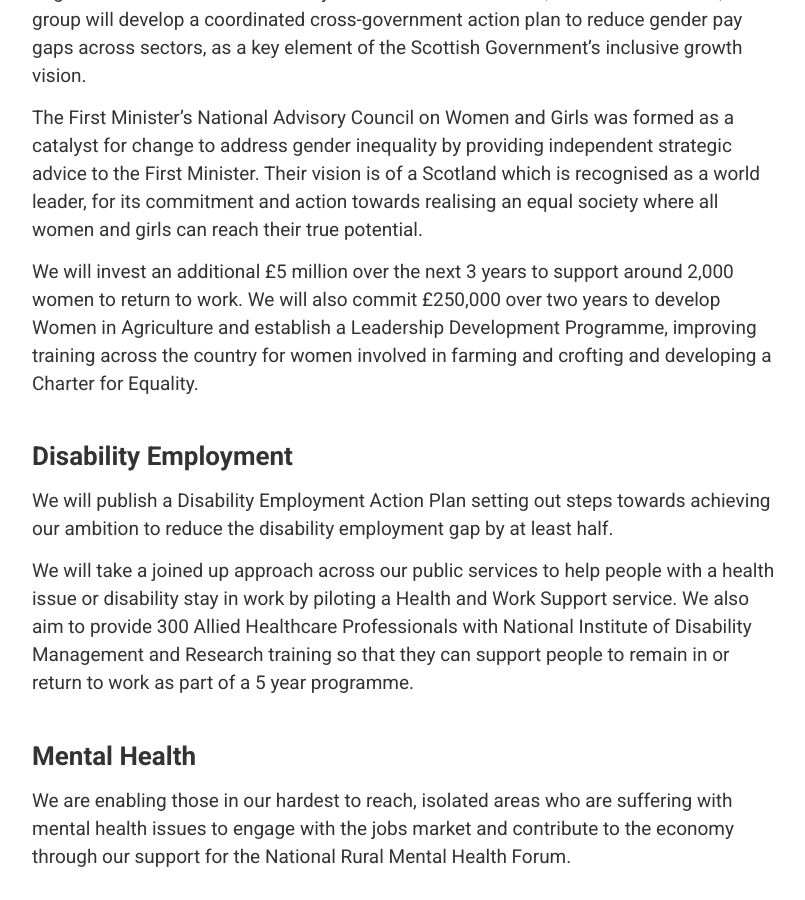
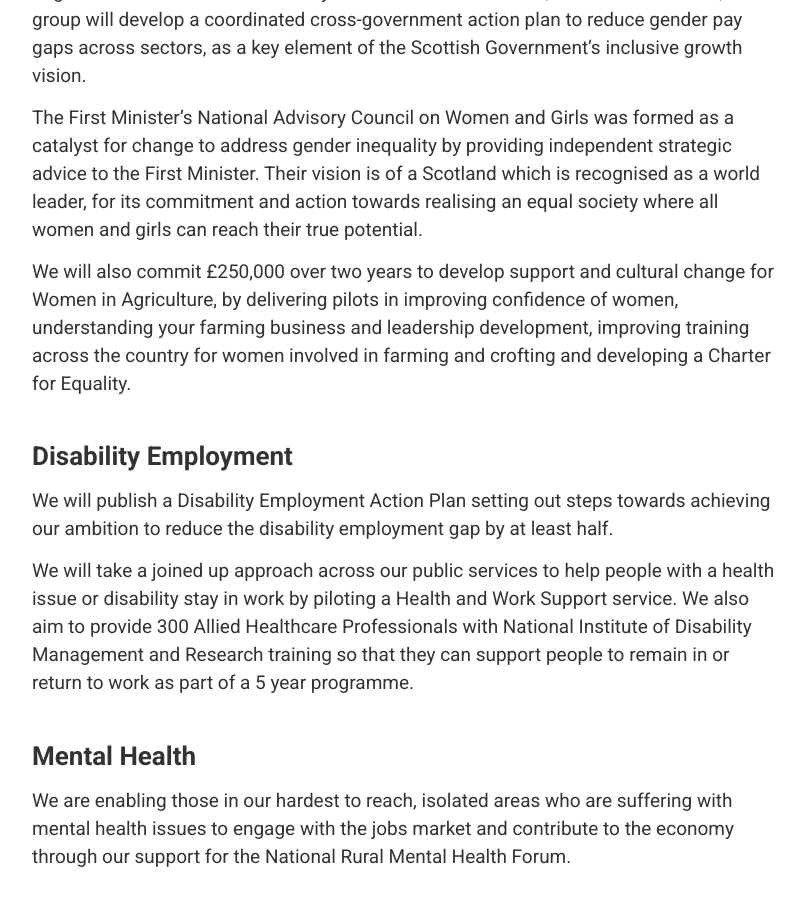
Before and after one commit to scottishgovernment/economicactionplan.mygov.scot, a Jekyll site: the page built from pages/people/inclusion.md, in a window 1280 px wide and 900 px high, scrolled down 1131 px. Shown: the whole window, without its empty margins (38-843 px from the left). Built offline with Jekyll 4.4.1, drawn with Linux system fonts in a browser that asks for light colours.

Commit message:
Fix broken link and update to Inclusion text

```diff
--- a/pages/people/inclusion.md
+++ b/pages/people/inclusion.md
@@ -27,7 +27,7 @@ Our Gender Pay Gap Working Group includes expert stakeholders such as Close the
 
 The First Minister’s National Advisory Council on Women and Girls was formed as a catalyst for change to address gender inequality by providing independent strategic advice to the First Minister. Their vision is of a Scotland which is recognised as a world leader, for its commitment and action towards realising an equal society where all women and girls can reach their true potential.
 
-We will invest an additional £5 million over the next 3 years to support around 2,000 women to return to work.  We will also commit £250,000 over two years to develop Women in Agriculture and establish a Leadership Development Programme, improving training across the country for women involved in farming and crofting and developing a Charter for Equality.
+We will also commit £250,000 over two years to develop support and cultural change for Women in Agriculture, by delivering pilots in improving confidence of women, understanding your farming business and leadership development, improving training across the country for women involved in farming and crofting and developing a Charter for Equality.
 
 ## Disability Employment
 
```
Also changed, not shown: pages/enterprise/driving-entrepeneurship.md (+1 -1 lines).
